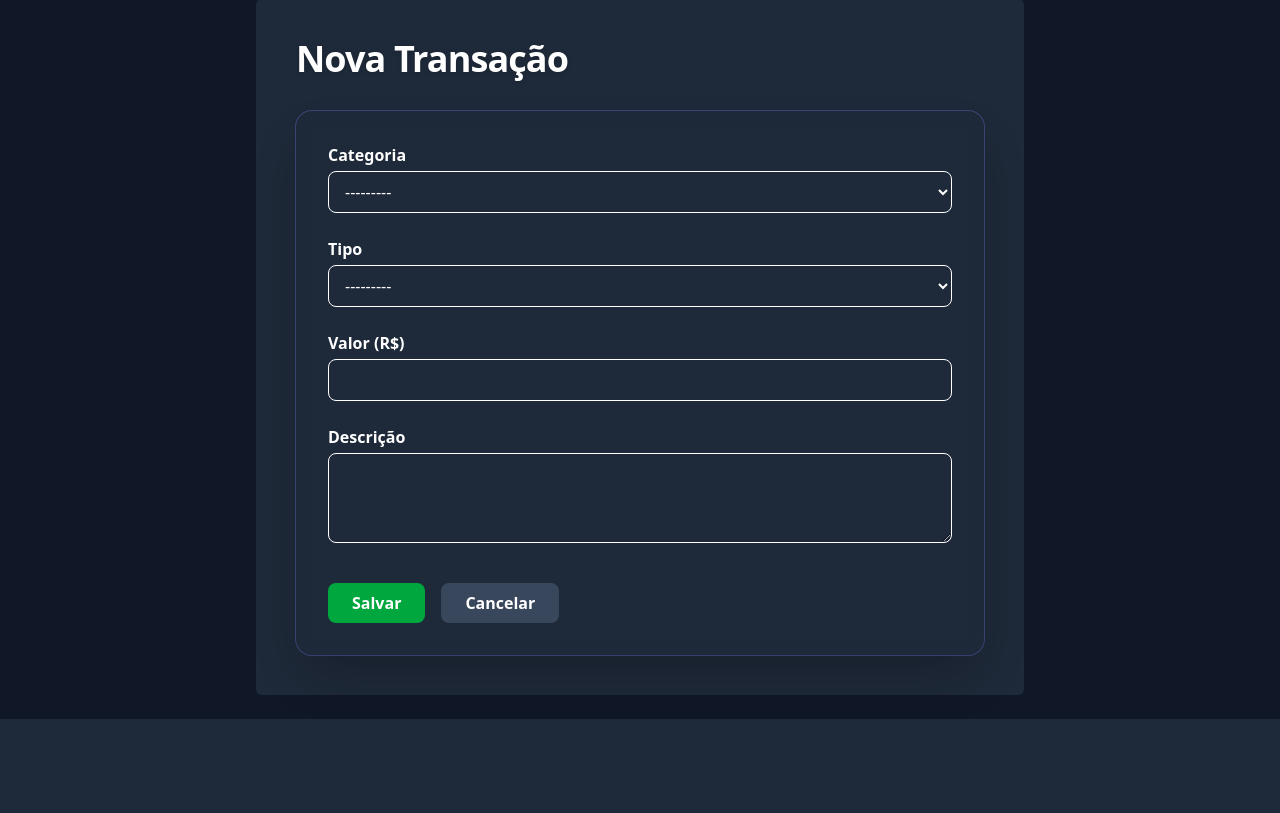
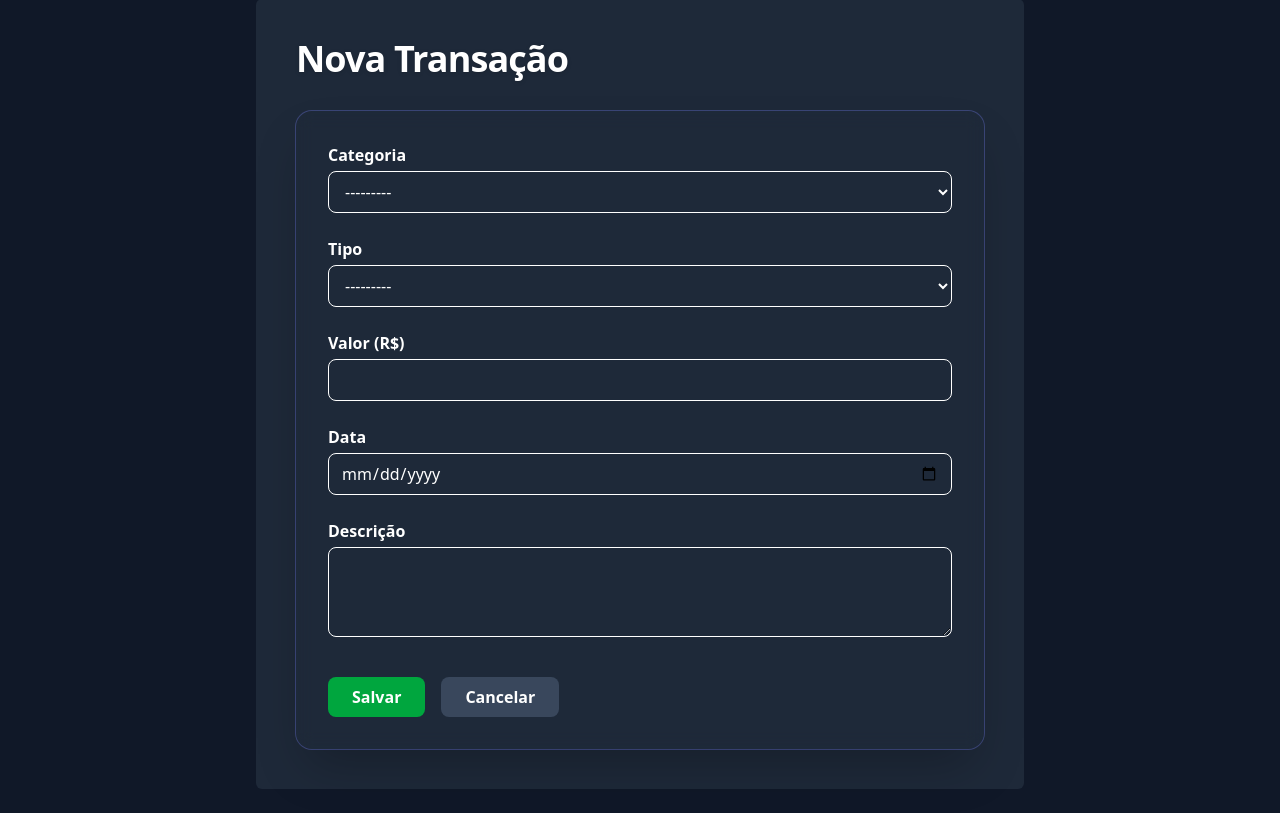
Before and after one commit to Jhonathanfeijo/fingestor, a Django app: page /transacao/form in a window 1280 px wide. Shown: the part 97-910 px from the top of the page. Before the commit the page ends 816 px from the top, so only its background shows below. Run offline with Django 5.2, Linux system fonts and the light colour scheme; data that the repository does not hold is empty; style sheets or scripts are compiled from the project's sources; parts of the project's set-up code (start-up, migrations or seed data) failed here and were passed over; some libraries are stand-ins or nearby versions.

Commit message:
feat: opção de escolher a data

```diff
--- a/templates/transacao/transacao_form.html
+++ b/templates/transacao/transacao_form.html
@@ -48,6 +48,17 @@
       {% endif %}
     </div>
 
+<!-- Data -->
+    <div>
+      <label for="{{ form.data.id_for_label }}" class="block mb-1 font-semibold">
+        {{ form.data.label }}
+      </label>
+      {{ form.data }}
+      {% if form.data.errors %}
+        <p class="mt-1 text-sm text-red-400">{{ form.data.errors.0 }}</p>
+      {% endif %}
+    </div>
+
     <!-- Descrição -->
     <div>
       <label for="{{ form.descricao.id_for_label }}" class="block mb-1 font-semibold">
--- a/transacao/forms.py
+++ b/transacao/forms.py
@@ -1,16 +1,33 @@
 from django import forms
 from .models import Transacao
 
+ISO_DATE = "%Y-%m-%d"
 
 class TransacaoForm(forms.ModelForm):
+
+    data = forms.DateField(
+        input_formats=[ISO_DATE],
+        widget=forms.DateInput(
+            attrs={
+                "type": "date",
+                "class": "block w-full rounded-lg bg-slate-800/60 border border-slate-600/50 "
+                         "px-3 py-2 text-white placeholder-gray-400 focus:ring-2 outline-none"
+            },
+            format=ISO_DATE,
+        ),
+        label="Data",
+        required=True,
+    )
+
     class Meta:
         model = Transacao
-        fields = ["tipo_transacao", "valor", "descricao", "categoria"]
+        fields = ["tipo_transacao", "valor", "descricao", "categoria", 'data']
         labels = {
             "tipo_transacao": "Tipo",
             "valor": "Valor (R$)",
             "descricao": "Descrição",
             "categoria": "Categoria",
+            'data':'Data'
         }
         widgets = {
             "tipo_transacao": forms.Select(
@@ -41,3 +58,7 @@ class TransacaoForm(forms.ModelForm):
                 }
             ),
         }
+    def __init__(self, *args, **kwargs):
+        super().__init__(*args, **kwargs)
+        if self.instance and self.instance.pk and self.instance.data:
+            self.fields["data"].initial = self.instance.data.strftime(ISO_DATE)
--- a/transacao/models.py
+++ b/transacao/models.py
@@ -2,12 +2,12 @@ from django.db import models
 from tipo_transacao.models import Tipo_Transacao
 from categoria.models import Categoria
 from usuario.models import Usuario
-
+from django.utils import timezone
 # Create your models here.
 class Transacao(models.Model):
     usuario = models.ForeignKey(Usuario, on_delete=models.CASCADE, related_name='transacoes')
     tipo_transacao = models.ForeignKey(Tipo_Transacao, on_delete=models.PROTECT)
     valor = models.DecimalField(max_digits=10, decimal_places=2)
     descricao = models.TextField(blank=True)
-    data = models.DateField(auto_now_add=True)  # <-- ALTERADO AQUI
+    data = models.DateField(default = timezone.now)  # <-- ALTERADO AQUI
     categoria = models.ForeignKey(Categoria, on_delete=models.PROTECT)
```
Also changed, not shown: transacao/migrations/0004_alter_transacao_data.py (added).
